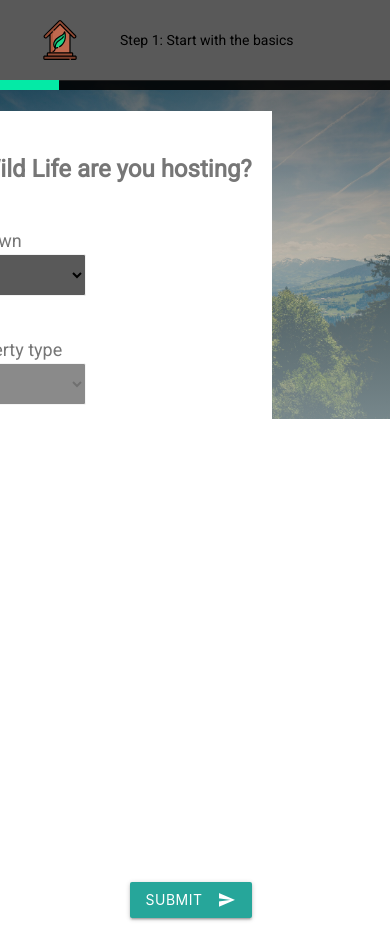
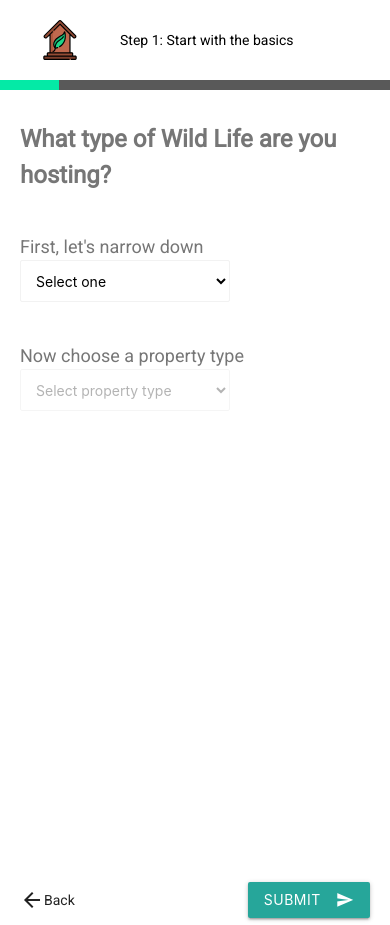
Before and after one commit to SusanGuy/booking-website-frontend, a React (Create React App) app: page /become-a-host in a window 390 px wide. Built offline with nearby package versions, Linux system fonts and the light colour scheme.

Commit message:
Style: Include mobile responsiveness to BecomeAHost

```diff
--- a/src/components/NavBar/index.js
+++ b/src/components/NavBar/index.js
@@ -86,7 +86,6 @@ const NavBar = ({
   };
 
   const handleLogin = () => {
-    console.log('isMobileWidth', isMobileWidth);
     isMobileWidth && setMobileMenuExpanded(!mobileMenuExpanded);
 
     setLoginModal(!isOpen);
--- a/src/components/StepBar/stepBar.css
+++ b/src/components/StepBar/stepBar.css
@@ -8,7 +8,7 @@
 
 .StepBar-wrapper {
     align-items: flex-start;
-    background-color: var(--theme-border);
+    background-color: var(--theme-white);
     display: flex;
     flex-direction: column;
     justify-content: space-between;
--- a/src/layout/Content/content.css
+++ b/src/layout/Content/content.css
@@ -7,7 +7,7 @@
     width: 100%;
 }
 
-@media (min-width: 992px) {
+@media (min-width: 451px) {
     .Content {
         height: calc(100vh - 81px);
     }
--- a/src/pages/BecomeAHost/becomeAHost.css
+++ b/src/pages/BecomeAHost/becomeAHost.css
@@ -3,12 +3,13 @@
     flex-direction: column;
     padding: 0px;
     position: relative;
-    margin-left: -300px;
     height: 100%;
+    width: 100%;
 }
 
-@media (min-width: 992px) {
+@media (min-width: 991px) {
     .BecomeAHost {
+        margin-left: -300px;
         width: 500px !important;
     }
 }
@@ -75,10 +76,16 @@
     background-color: var(--theme-white);
     display: flex;
     flex-direction: column;
-    margin-top: 30px;
-    height: calc(100% - 30px);
+    height: 100%;
     padding: 20px;
     width: 100%;
+}
+
+@media (min-width: 991px) {
+    .BecomeAHost--form-box {
+        margin-top: 30px;
+        height: calc(100% - 30px);
+    }
 }
 
 .BecomeAHost--form-box--title {
@@ -105,7 +112,7 @@
 }
 
 .BecomeAHost--form-box--fields-item-dropdown {
-    background-color: var(--theme-border);
+    background-color: var(--theme-white);
     display: block;
     padding: 11px 40px 11px 11px;
     width: 60%;
```
